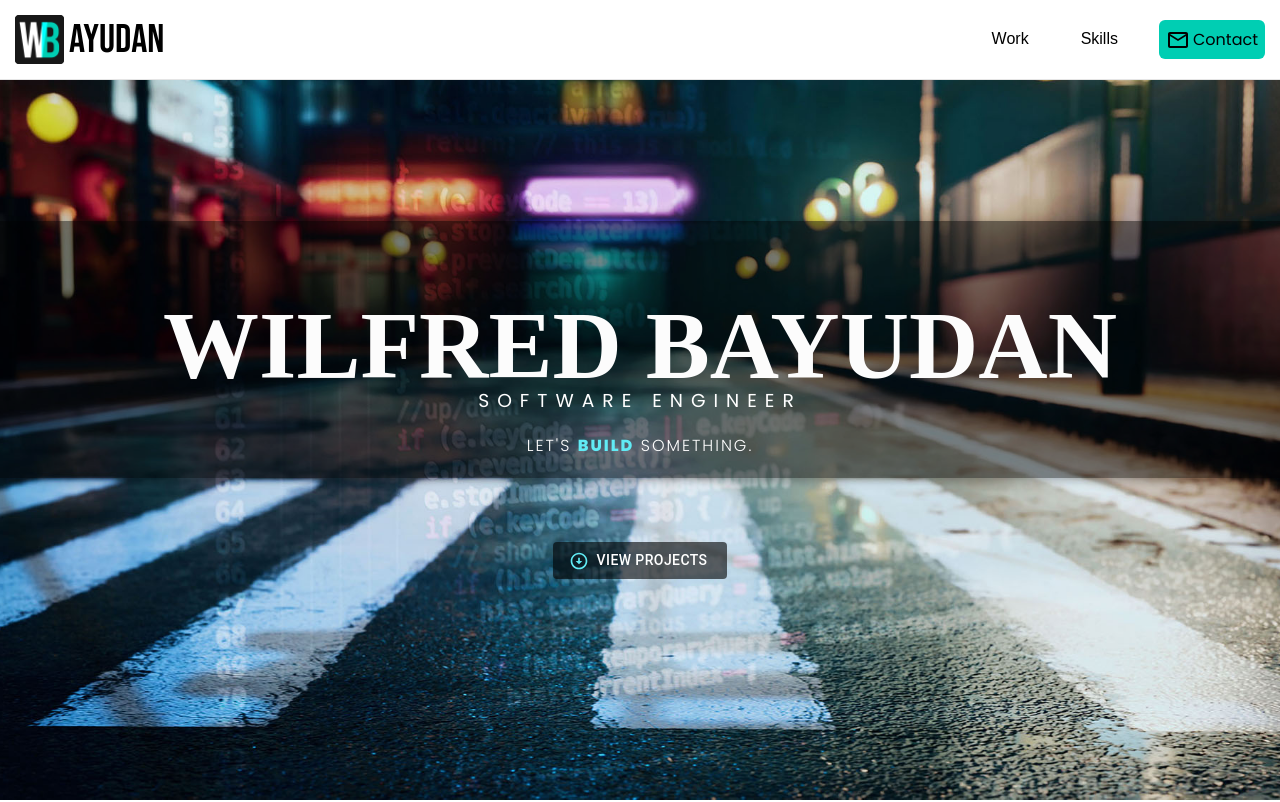
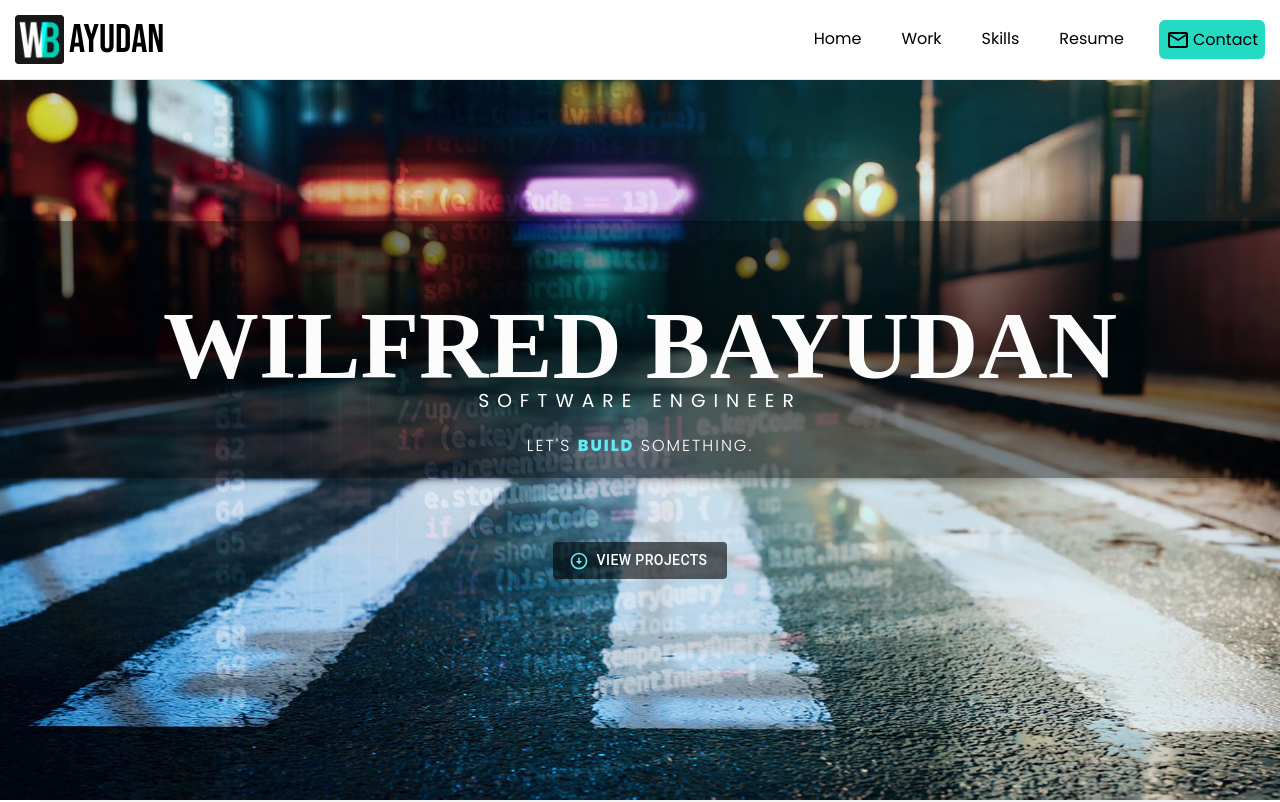
Before and after one commit to wilfredbayudan/portfolio, a React (Create React App) app: page / in a window 1280 px wide. Shown: the top 802 px of the page. Built offline with nearby package versions, Linux system fonts and the light colour scheme; a web font is replaced by a local one.

Commit message:
Completed nav transition

```diff
--- a/src/App.js
+++ b/src/App.js
@@ -18,7 +18,7 @@ const Wrapper = styled.div`
 const SampleDiv = styled.div`
   flex: 1 0 auto;
   @media (min-width: 768px) {
-    padding-top: 60px;
+    padding-top: 80px;
   }
 `;
 
--- a/src/components/Footer.js
+++ b/src/components/Footer.js
@@ -14,8 +14,8 @@ const StyledFooter = styled.footer`
   display: flex;
   align-items: center;
   justify-content: center;
-  position: relative;
-  bottom: 50px;
+  /* position: relative;
+  bottom: 50px; */
   padding: 0 20px;
 
   @media (min-width: 768px) {
--- a/src/components/Header.js
+++ b/src/components/Header.js
@@ -1,256 +1,12 @@
 import React, { useState, useEffect } from "react";
-import styled from "styled-components";
+import styled, { css } from "styled-components";
 import Logo from "../assets/images/logo.png";
 import MailOutlineIcon from "@mui/icons-material/MailOutline";
 import MobileNav from "./MobileNav";
-
-// const HeaderBar = styled.header`
-//   height: 50px;
-//   width: 100%;
-//   position: fixed;
-//   z-index: 10;
-//   text-align: center;
-// `;
-
-// const Nav = styled.nav`
-//   max-width: 2600px;
-//   margin: 0 auto;
-//   transition: all 1s ease-in-out;
-//   div#full {
-//     display: none;
-//     @media (min-width: 768px) {
-//       display: block;
-//       height: 60px;
-//       background-color: #ffffff;
-//       transition: all 1s ease-in-out;
-//       padding: 5px;
-//       box-shadow: rgba(50, 50, 93, 0.25) 0px 50px 100px -20px,
-//         rgba(0, 0, 0, 0.3) 0px 30px 60px -30px;
-//       display: flex;
-//       align-items: center;
-//       justify-content: space-between;
-//     }
-//   }
-//   div#full.dark {
-//     background-color: #000000;
-//   }
-// `;
-
-// const NavIcon = styled(MenuIcon)`
-//   cursor: pointer;
-//   color: #ffffff;
-//   background: rgba(0, 0, 0, 0.25);
-//   border-radius: 10px;
-//   margin: 10px;
-//   padding: 2px;
-//   &:hover {
-//     color: #00ceb3;
-//   }
-// `;
-
-// const Mobile = styled.div`
-//   display: block;
-//   @media (min-width: 768px) {
-//     display: none;
-//   }
-//   text-align: right;
-// `;
-
-// const Logo = styled.img`
-//   height: 100%;
-// `;
-
-// const Links = styled.ul`
-//   display: inline-flex;
-//   gap: 30px;
-//   margin-right: 20px;
-//   position: relative;
-//   top: 6px;
-
-//   li {
-//     color: #1a1a1a;
-//     font-weight: 350;
-//     margin: 2px 10px 0 10px;
-//     font-size: 1.1em;
-//     list-style: none;
-//     border-bottom: 3px solid #ffffff;
-//     padding-bottom: 8px;
-//     /* text-transform: uppercase; */
-//     cursor: pointer;
-//     transition: all 150ms ease-in-out;
-//   }
-
-//   li:hover {
-//     color: #30d1bc;
-//   }
-
-//   li.current {
-//     color: #30d1bc;
-//     font-weight: 400;
-//     border-bottom: 3px solid #30d1bc;
-//   }
-
-//   .theme {
-//     margin: 0;
-//   }
-// `;
-
-// const LinkItem = styled.li`
-//   @import url("https://fonts.googleapis.com/css2?family=Urbanist:wght@100&display=swap");
-//   font-family: "Urbanist", sans-serif;
-//   list-style-type: none;
-//   font-size: 1rem;
-//   /* text-transform: uppercase; */
-// `;
-
-// const Full = styled.div``;
-
-// const Header = ({ projectsRef, skillsRef, splashRef, contactRef }) => {
-//   const [showNav, setShowNav] = useState(false);
-//   const [currentPage, setCurrentPage] = useState("home");
-//   const dispatch = useDispatch();
-
-//   const inSplash = useIntersection(splashRef, "-3%");
-//   const inProjects = useIntersection(projectsRef, "-15%");
-//   const inSkills = useIntersection(skillsRef, "-15%");
-//   const inContact = useIntersection(contactRef, "-15%");
-
-//   const theme = useSelector((state) => state.theme.style);
-
-//   const toggleTheme = () => {
-//     if (theme === "light") {
-//       dispatch(setTheme("dark"));
-//     } else {
-//       dispatch(setTheme("light"));
-//     }
-//   };
-
-//   console.log(theme);
-
-//   useEffect(() => {
-//     if (inSplash) setCurrentPage("home");
-//     if (inProjects) setCurrentPage("projects");
-//     if (inSkills) setCurrentPage("skills");
-//     if (inContact) setCurrentPage("contact");
-//   }, [inProjects, inSkills, inSplash, inContact]);
-
-//   const scrollToRef = (ref, label) => {
-//     setTimeout(() => {
-//       ref.current.scrollIntoView({
-//         behavior: "smooth",
-//       });
-//       setTimeout(() => setCurrentPage(label), 500);
-//     }, 1);
-//   };
-
-//   const toggleDrawer = (open) => (event) => {
-//     if (
-//       event &&
-//       event.type === "keydown" &&
-//       (event.key === "Tab" || event.key === "Shift")
-//     ) {
-//       return;
-//     }
-
-//     setShowNav(open);
-//   };
-
-//   const list = () => (
-//     <Box
-//       sx={{ width: "auto" }}
-//       role="presentation"
-//       onClick={toggleDrawer(false)}
-//       onKeyDown={toggleDrawer(false)}
-//     >
-//       <List>
-//         {/* <ListItem button onClick={() => navigate("/")}>
-//           <ListItemIcon>
-//             <HomeIcon />
-//           </ListItemIcon>
-//           <ListItemText primary={"Home"} />
-//         </ListItem> */}
-//         <ListItem button onClick={() => scrollToRef(splashRef, "home")}>
-//           <ListItemIcon>
-//             <HomeIcon />
-//           </ListItemIcon>
-//           <ListItemText primary={"Home"} />
-//         </ListItem>
-//         <ListItem button onClick={() => scrollToRef(projectsRef, "projects")}>
-//           <ListItemIcon>
-//             <MenuBookIcon />
-//           </ListItemIcon>
-//           <ListItemText primary={"Projects"} />
-//         </ListItem>
-//         <ListItem button onClick={() => scrollToRef(skillsRef, "skills")}>
-//           <ListItemIcon>
-//             <EngineeringIcon />
-//           </ListItemIcon>
-//           <ListItemText primary={"Skills"} />
-//         </ListItem>
-//         <ListItem button onClick={() => scrollToRef(contactRef, "contact")}>
-//           <ListItemIcon>
-//             <EmailIcon />
-//           </ListItemIcon>
-//           <ListItemText primary={"Contact"} />
-//         </ListItem>
-//       </List>
-//       <Divider />
-//     </Box>
-//   );
-
-//   return (
-//     <HeaderBar>
-//       <Nav>
-//         <Mobile>
-//           <NavIcon onClick={toggleDrawer(true)} fontSize="large" />
-//           <SwipeableDrawer
-//             anchor="top"
-//             open={showNav}
-//             onClose={toggleDrawer(false)}
-//             onOpen={toggleDrawer(true)}
-//           >
-//             {list()}
-//           </SwipeableDrawer>
-//         </Mobile>
-//         <Full id="full" className={theme === "dark" ? "dark" : ""}>
-//           <Logo src={LogoImg} alt="WB Logo" />
-//           <Links>
-//             <LinkItem
-//               className={currentPage === "home" ? "current" : ""}
-//               onClick={() => scrollToRef(splashRef, "home")}
-//             >
-//               Home
-//             </LinkItem>
-//             <LinkItem
-//               className={currentPage === "projects" ? "current" : ""}
-//               onClick={() => scrollToRef(projectsRef, "projects")}
-//             >
-//               Projects
-//             </LinkItem>
-//             <LinkItem
-//               className={currentPage === "skills" ? "current" : ""}
-//               onClick={() => scrollToRef(skillsRef, "skills")}
-//             >
-//               Skills
-//             </LinkItem>
-//             {/* <LinkItem>Resume</LinkItem> */}
-//             <LinkItem
-//               className={currentPage === "contact" ? "current" : ""}
-//               onClick={() => scrollToRef(contactRef, "contact")}
-//             >
-//               Contact
-//             </LinkItem>
-//             {/* <LinkItem onClick={toggleTheme} className="theme">
-//               {theme === "light" ? <DarkModeIcon /> : <LightModeIcon />}
-//             </LinkItem> */}
-//           </Links>
-//         </Full>
-//       </Nav>
-//     </HeaderBar>
-//   );
-// };
-
-// export default Header;
+import { useDispatch, useSelector } from "react-redux";
+import useIntersection from "../hooks/useIntersection";
+import { setTheme } from "../features/themeSlice";
+import { useNavigate, useLocation } from "react-router-dom";
 
 const HeaderWrapper = styled.header`
   position: fixed;
@@ -312,32 +68,22 @@ const FullNav = styled.ul`
   @media (min-width: 768px) {
     display: inline-flex;
   }
+  .current {
+    border-bottom: 2px solid #00ceb3;
+  }
 `;
 
 const Link = styled.li`
   list-style-type: none;
+  cursor: pointer;
   margin: 0 20px;
   height: 100%;
   padding: 0;
   display: flex;
   align-items: center;
   transition: all 150ms linear;
-  a,
-  button {
-    color: inherit;
-    text-decoration: none;
-    height: 100%;
-    display: flex;
-    align-items: center;
-    border: none;
-    border-bottom: 2px solid rgba(255, 255, 255, 0);
-    cursor: pointer;
-    font-size: 1rem;
-    background: none;
-  }
-  .isActive,
-  a:hover,
-  button:hover {
+  border-bottom: 2px solid rgba(255, 255, 255, 0);
+  &:hover {
     border-bottom: 2px solid #00ceb3;
   }
 `;
@@ -366,11 +112,56 @@ const ContactBtn = styled.button`
       display: block;
     }
   }
+  ${(props) =>
+    props.selected &&
+    css`
+      background-color: #24dac2;
+    `}
 `;
 
 const StyledMailIcon = styled(MailOutlineIcon)``;
 
-const Header = () => {
+const Header = ({ projectsRef, skillsRef, splashRef, contactRef }) => {
+  const [currentPage, setCurrentPage] = useState("home");
+  const dispatch = useDispatch();
+  const navigate = useNavigate();
+
+  const inSplash = useIntersection(splashRef, "-3%");
+  const inProjects = useIntersection(projectsRef, "-15%");
+  const inSkills = useIntersection(skillsRef, "-15%");
+  const inContact = useIntersection(contactRef, "-15%");
+
+  const theme = useSelector((state) => state.theme.style);
+
+  const location = useLocation();
+
+  const toggleTheme = () => {
+    if (theme === "light") {
+      dispatch(setTheme("dark"));
+    } else {
+      dispatch(setTheme("light"));
+    }
+  };
+
+  console.log(theme);
+
+  useEffect(() => {
+    if (inSplash) setCurrentPage("home");
+    if (inProjects) setCurrentPage("projects");
+    if (inSkills) setCurrentPage("skills");
+    if (inContact) setCurrentPage("contact");
+    if (location.pathname === "/resume") setCurrentPage("resume");
+  }, [inProjects, inSkills, inSplash, inContact]);
+
+  const scrollToRef = (ref, label) => {
+    setCurrentPage(label);
+    setTimeout(() => {
+      ref.current.scrollIntoView({
+        behavior: "smooth",
+      });
+    }, 1);
+  };
+
   return (
     <HeaderWrapper>
       <NavBar>
@@ -380,17 +171,62 @@ const Header = () => {
         </LogoContainer>
         <NavLinks>
           <FullNav>
-            <Link>
-              <button>Work</button>
+            <Link
+              className={currentPage === "home" ? "current" : ""}
+              onClick={() => {
+                navigate("/");
+                scrollToRef(splashRef, "home");
+              }}
+            >
+              Home
             </Link>
-            <Link>
-              <button>Skills</button>
+            <Link
+              className={currentPage === "projects" ? "current" : ""}
+              onClick={() => {
+                navigate("/");
+                scrollToRef(projectsRef, "projects");
+              }}
+            >
+              Work
             </Link>
+            <Link
+              className={currentPage === "skills" ? "current" : ""}
+              onClick={() => {
+                navigate("/");
+                scrollToRef(skillsRef, "skills");
+              }}
+            >
+              Skills
+            </Link>
+            <Link
+              className={currentPage === "resume" ? "current" : ""}
+              onClick={() => {
+                setCurrentPage("resume");
+                navigate("/resume");
+              }}
+            >
+              Resume
+            </Link>
+            {/* <Link onClick={toggleTheme} className="theme">
+              {theme === "light" ? <DarkModeIcon /> : <LightModeIcon />}
+            </Link> */}
           </FullNav>
-          <ContactBtn>
+          <ContactBtn
+            selected={currentPage === "contact"}
+            onClick={() => {
+              navigate("/");
+              scrollToRef(contactRef, "contact");
+            }}
+          >
             <StyledMailIcon /> <span>Contact</span>
           </ContactBtn>
-          <MobileNav />
+          <MobileNav
+            scrollToRef={scrollToRef}
+            splashRef={splashRef}
+            projectsRef={projectsRef}
+            skillsRef={skillsRef}
+            contactRef={contactRef}
+          />
         </NavLinks>
       </NavBar>
     </HeaderWrapper>
--- a/src/components/MobileNav.js
+++ b/src/components/MobileNav.js
@@ -9,8 +9,10 @@ import ListItemText from "@mui/material/ListItemText";
 import MenuIcon from "@mui/icons-material/Menu";
 import MenuBookIcon from "@mui/icons-material/MenuBook";
 import styled from "styled-components";
-import LoginIcon from "@mui/icons-material/Login";
-import AppRegistrationIcon from "@mui/icons-material/AppRegistration";
+import HomeIcon from "@mui/icons-material/Home";
+import EngineeringIcon from "@mui/icons-material/Engineering";
+import EmailIcon from "@mui/icons-material/Email";
+import { useNavigate } from "react-router-dom";
 
 const NavIcon = styled(MenuIcon)`
   cursor: pointer;
@@ -23,8 +25,15 @@ const NavContainer = styled.div`
   }
 `;
 
-const MobileNav = () => {
+const MobileNav = ({
+  scrollToRef,
+  splashRef,
+  projectsRef,
+  skillsRef,
+  contactRef,
+}) => {
   const [showNav, setShowNav] = useState(false);
+  const navigate = useNavigate();
 
   const toggleDrawer = (open) => (event) => {
     if (
@@ -46,28 +55,44 @@ const MobileNav = () => {
       onKeyDown={toggleDrawer(false)}
     >
       <List>
-        <ListItem button>
+        {/* <ListItem button onClick={() => navigate("/")}>
+          <ListItemIcon>
+            <HomeIcon />
+          </ListItemIcon>
+          <ListItemText primary={"Home"} />
+        </ListItem> */}
+        <ListItem
+          button
+          onClick={() => {
+            navigate("/");
+            scrollToRef(splashRef, "home");
+          }}
+        >
+          <ListItemIcon>
+            <HomeIcon />
+          </ListItemIcon>
+          <ListItemText primary={"Home"} />
+        </ListItem>
+        <ListItem button onClick={() => scrollToRef(projectsRef, "projects")}>
           <ListItemIcon>
             <MenuBookIcon />
           </ListItemIcon>
-          <ListItemText primary={"Browse Businesses"} />
+          <ListItemText primary={"Projects"} />
+        </ListItem>
+        <ListItem button onClick={() => scrollToRef(skillsRef, "skills")}>
+          <ListItemIcon>
+            <EngineeringIcon />
+          </ListItemIcon>
+          <ListItemText primary={"Skills"} />
+        </ListItem>
+        <ListItem button onClick={() => scrollToRef(contactRef, "contact")}>
+          <ListItemIcon>
+            <EmailIcon />
+          </ListItemIcon>
+          <ListItemText primary={"Contact"} />
         </ListItem>
       </List>
       <Divider />
-      <List>
-        <ListItem button>
-          <ListItemIcon>
-            <LoginIcon />
-          </ListItemIcon>
-          <ListItemText primary={"Log in"} />
-        </ListItem>
-        <ListItem button>
-          <ListItemIcon>
-            <AppRegistrationIcon />
-          </ListItemIcon>
-          <ListItemText primary={"Sign up"} />
-        </ListItem>
-      </List>
     </Box>
   );
 
```
Also changed, not shown: src/styles/Content.js (+6 -4 lines).
